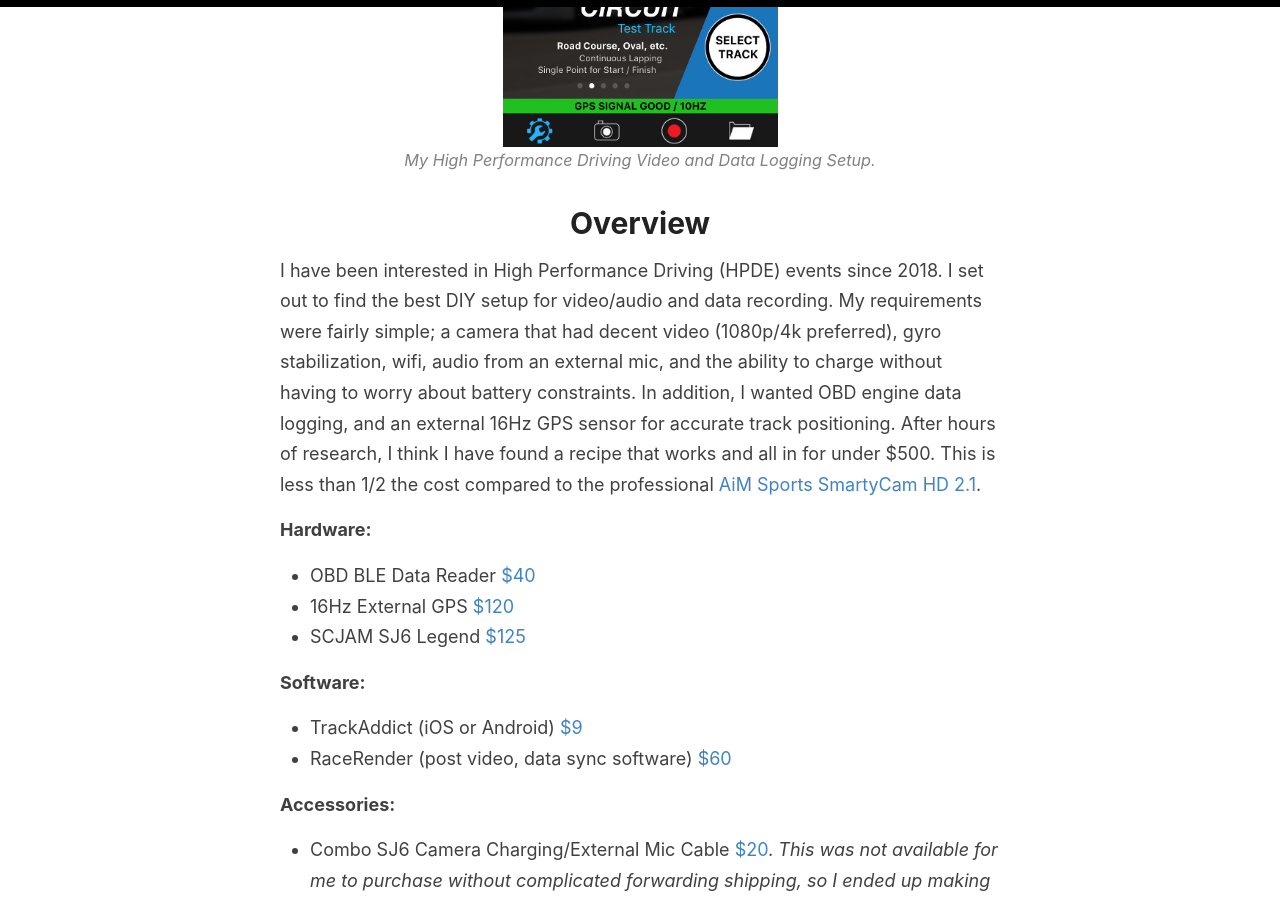
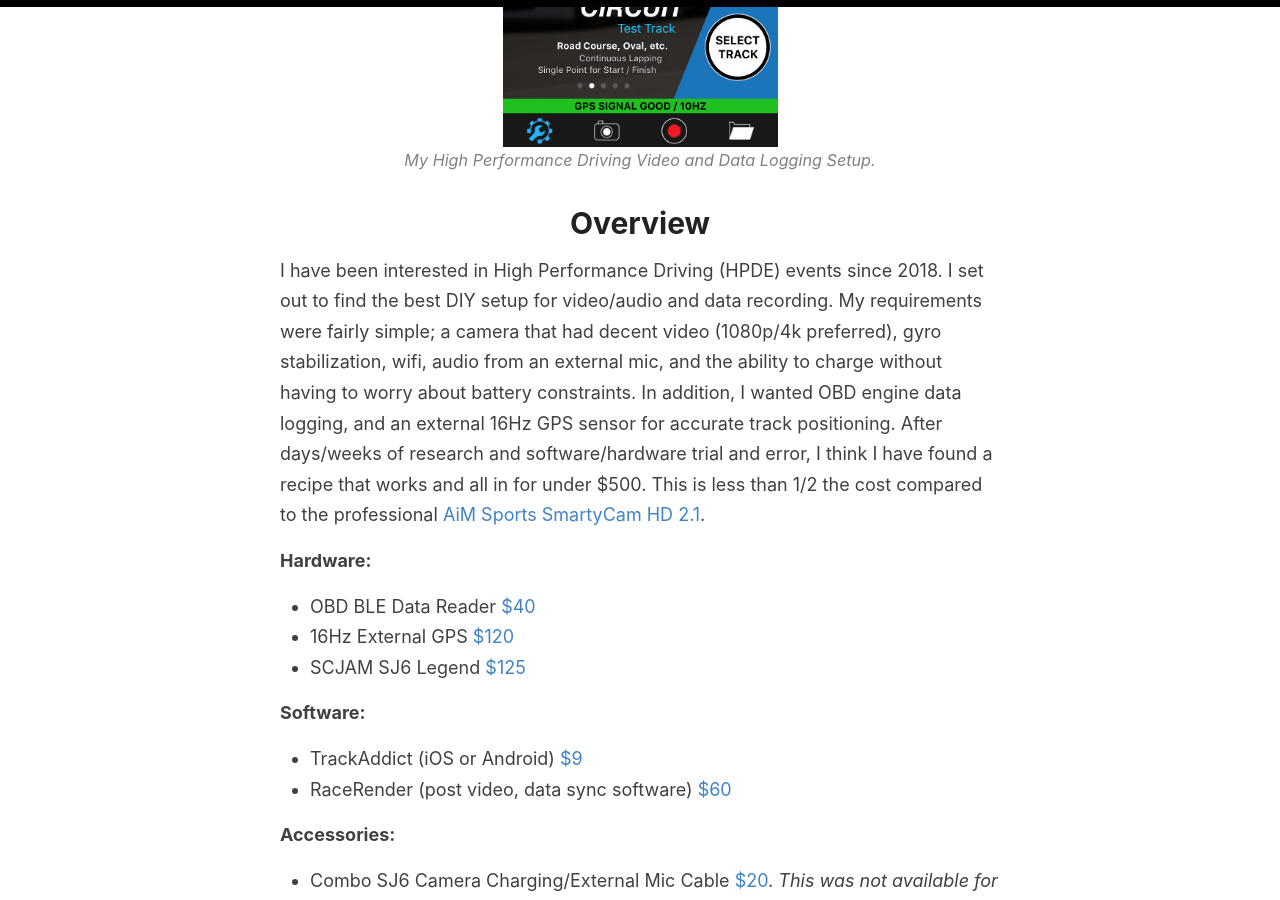
Before and after one commit to dustinsterk/dustinsterk.github.io, a Jekyll site: the page built from _posts/2022-05-18-track-addict-setup.md, in a window 1280 px wide and 900 px high, scrolled down 720 px. Built offline with Jekyll 4.4.1, drawn with Linux system fonts in a browser that asks for light colours; our own code applies the rules of GitHub Pages for plain Markdown files; comment, search, counter and statistics services are not loaded.

Commit message:
Update 2022-05-18-track-addict-setup.md

```diff
--- a/_posts/2022-05-18-track-addict-setup.md
+++ b/_posts/2022-05-18-track-addict-setup.md
@@ -11,7 +11,7 @@
 
 # Overview
 
-I have been interested in High Performance Driving (HPDE) events since 2018.  I set out to find the best DIY setup for video/audio and data recording.  My requirements were fairly simple; a camera that had decent video (1080p/4k preferred), gyro stabilization, wifi, audio from an external mic, and the ability to charge without having to worry about battery constraints.  In addition, I wanted OBD engine data logging, and an external 16Hz GPS sensor for accurate track positioning.  After hours of research, I think I have found a recipe that works and all in for under $500.  This is less than 1/2 the cost compared to the professional [AiM Sports SmartyCam HD 2.1](https://store.windingroad.com/aim-sports-smartycam-hd-2-1){:target="_blank"}.
+I have been interested in High Performance Driving (HPDE) events since 2018.  I set out to find the best DIY setup for video/audio and data recording.  My requirements were fairly simple; a camera that had decent video (1080p/4k preferred), gyro stabilization, wifi, audio from an external mic, and the ability to charge without having to worry about battery constraints.  In addition, I wanted OBD engine data logging, and an external 16Hz GPS sensor for accurate track positioning.  After days/weeks of research and software/hardware trial and error, I think I have found a recipe that works and all in for under $500.  This is less than 1/2 the cost compared to the professional [AiM Sports SmartyCam HD 2.1](https://store.windingroad.com/aim-sports-smartycam-hd-2-1){:target="_blank"}.
 
 **Hardware:**
 * OBD BLE Data Reader [$40](https://www.amazon.com/gp/product/B073XKQQQW){:target="_blank"}
```
